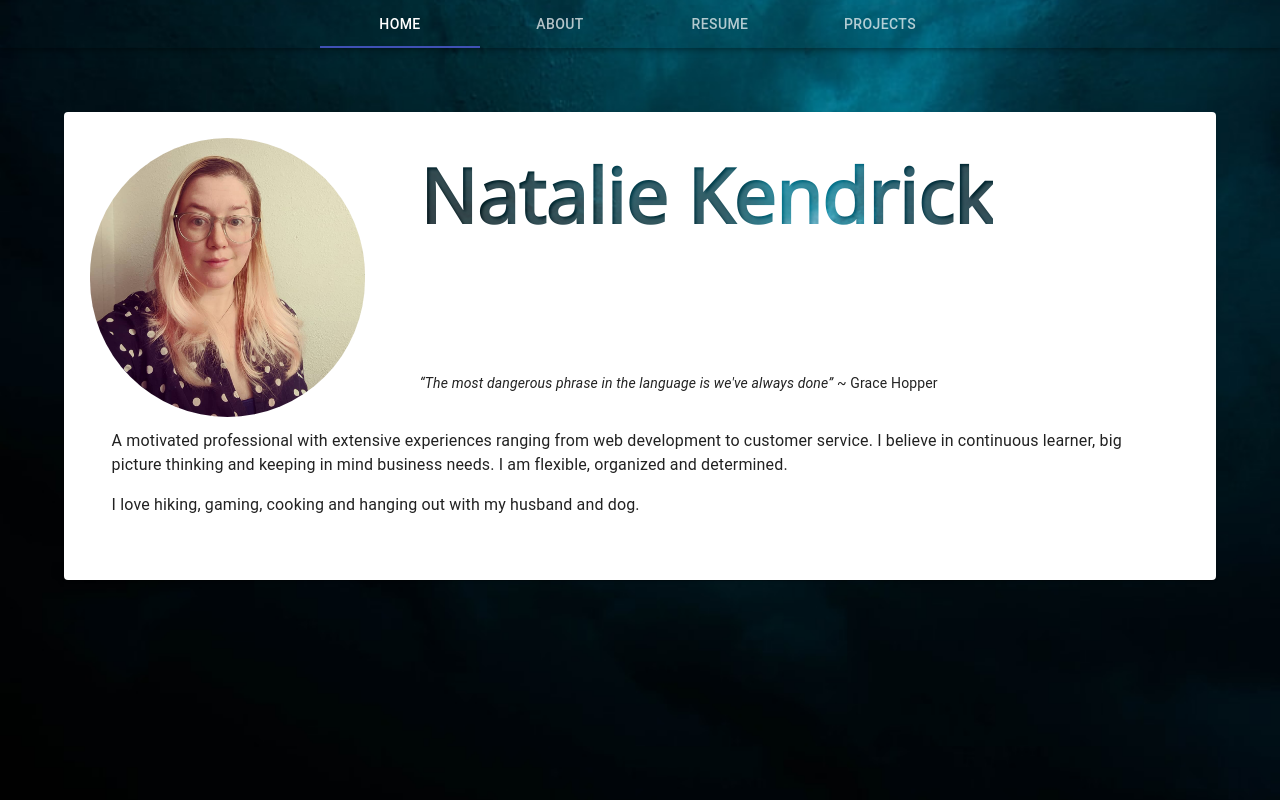
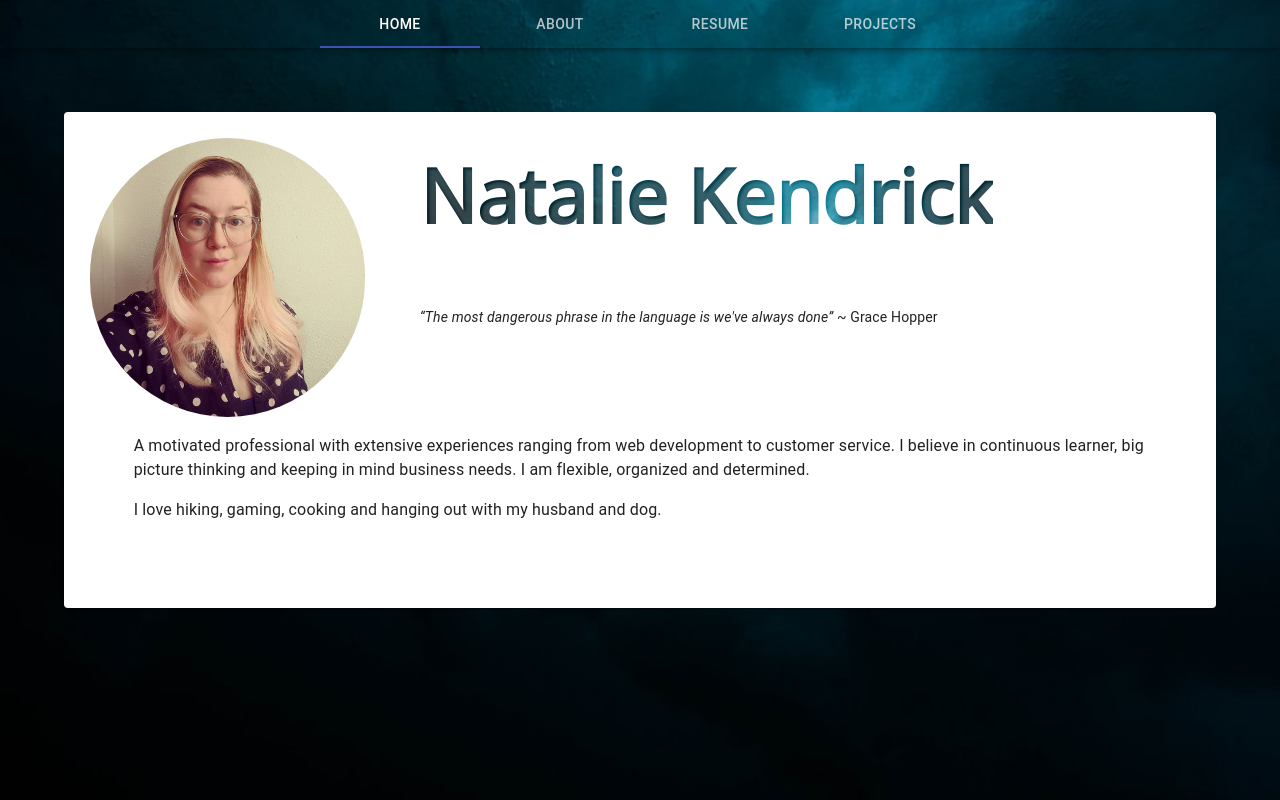
Before and after one commit to listenToRipley/nataliekendrick, a React (Create React App) app: page /about in a window 1280 px wide. Built offline with nearby package versions, Linux system fonts and the light colour scheme.

Commit message:
the marge looks better on the about

```diff
--- a/src/Components/Components.css
+++ b/src/Components/Components.css
@@ -128,7 +128,7 @@ a:hover {
 
 .aboutQuote {
   display: block;
-  margin-top: -3.2em;
+  margin-top: -10%;
   margin-left: 30%;
 }
 
@@ -140,8 +140,8 @@ a:hover {
 }
 
 .aboutBody {
-  margin-top: 1em;
-  padding: 2%;
+  margin-top: 4.5em;
+  padding: 4%;
 }
 
 .project {
```
